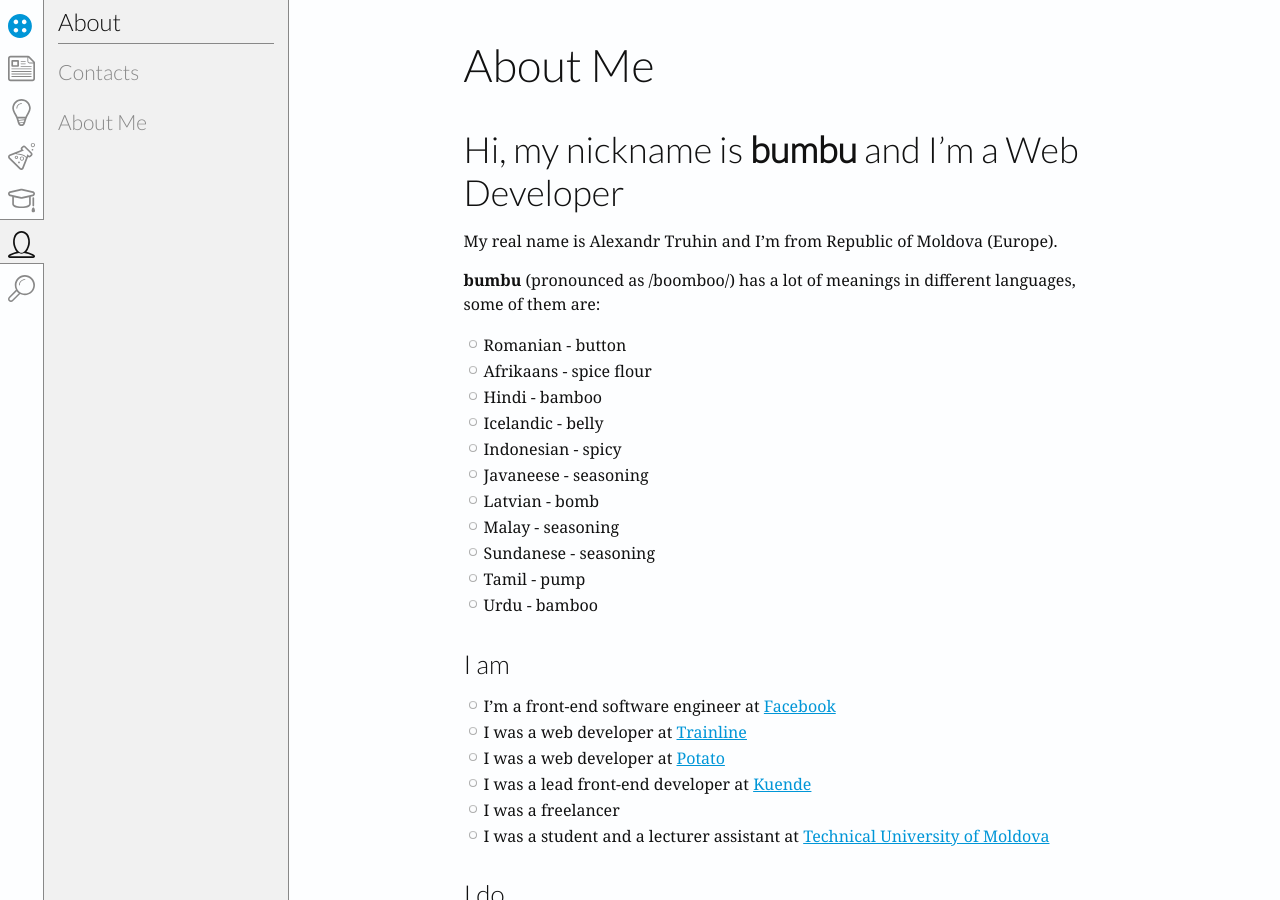
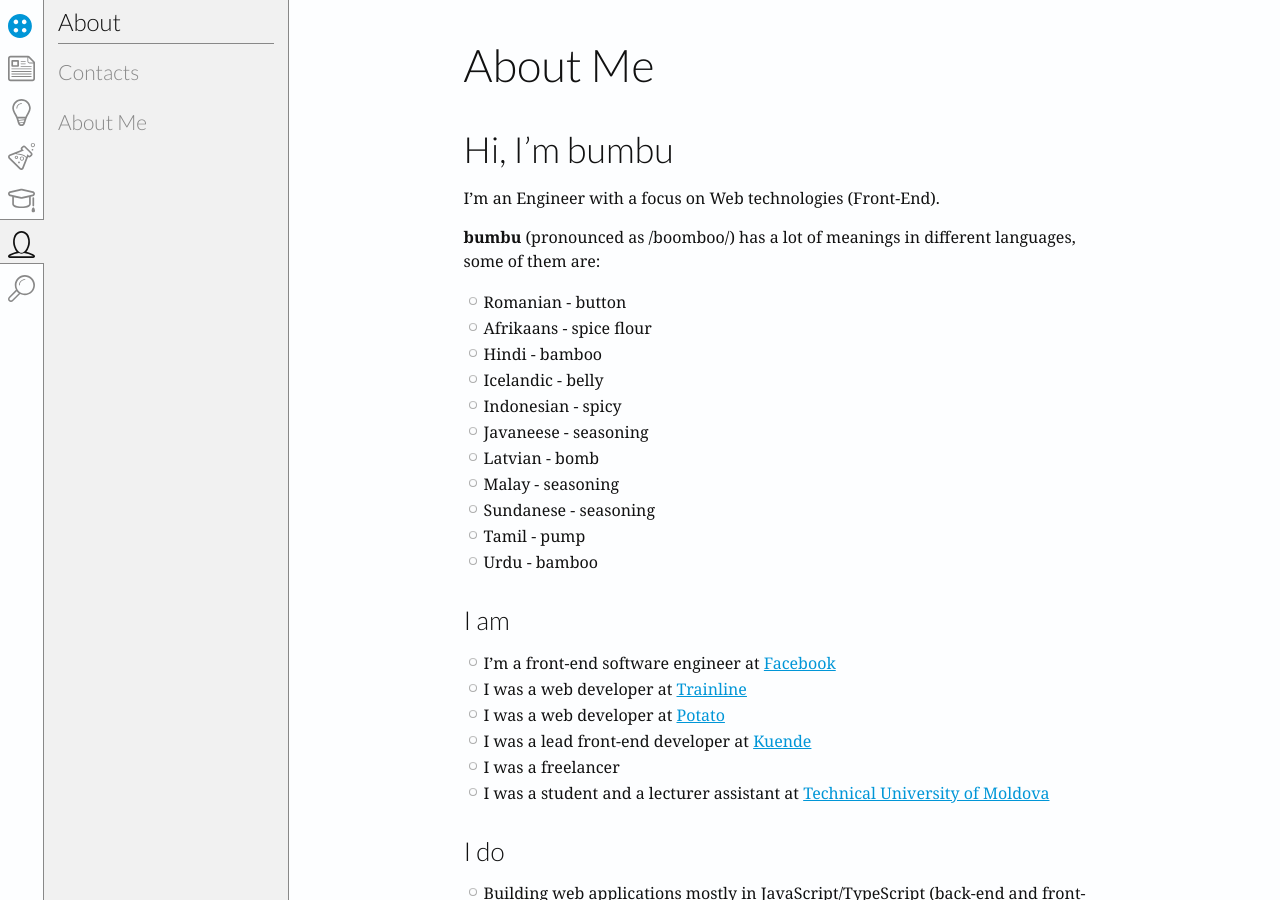
Before and after one commit to bumbu/bumbu.github.io, a Jekyll site: the page built from _posts/2000-00-00-about-me.md, in a window 1280 px wide and 900 px high. Built offline with Jekyll 4.4.1, drawn with Linux system fonts in a browser that asks for light colours; some web fonts are replaced.

Commit message:
Update 2000-00-00-about-me.md

```diff
--- a/_posts/2000-00-00-about-me.md
+++ b/_posts/2000-00-00-about-me.md
@@ -8,9 +8,9 @@ categories: about
 hide_date: true
 ---
 
-## Hi, my nickname is **bumbu** and I'm a Web Developer
+## Hi, I'm bumbu
 
-My real name is Alexandr Truhin and I'm from Republic of Moldova (Europe).
+I'm an Engineer with a focus on Web technologies (Front-End).
 
 **bumbu** (pronounced as /boomboo/) has a lot of meanings in different languages, some of them are:
 
```
